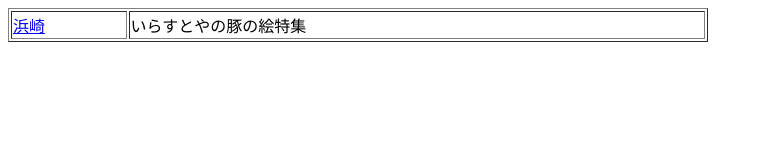
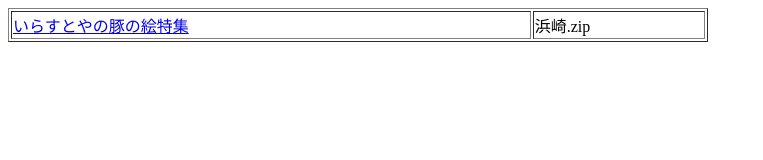
Before and after one commit to Sou36/unity, a plain HTML site: page srori.html in a window 1280 px wide. Shown: the whole page, without its empty margins (0-763 px from the left). Drawn offline with Linux system fonts and the light colour scheme.

Commit message:
Update srori.html

```diff
--- a/srori.html
+++ b/srori.html
@@ -3,8 +3,8 @@
 <body>
 <table border="1" width="700">
 <tr>
-<td><a href="hamasaki.zip" download>浜崎</a></td>
-<td>いらすとやの豚の絵特集</td>
+<td><a href="hamasaki.zip" download>いらすとやの豚の絵特集</a></td>
+<td>浜崎.zip</td>
 </tr>
 </table>
 </body>
```
